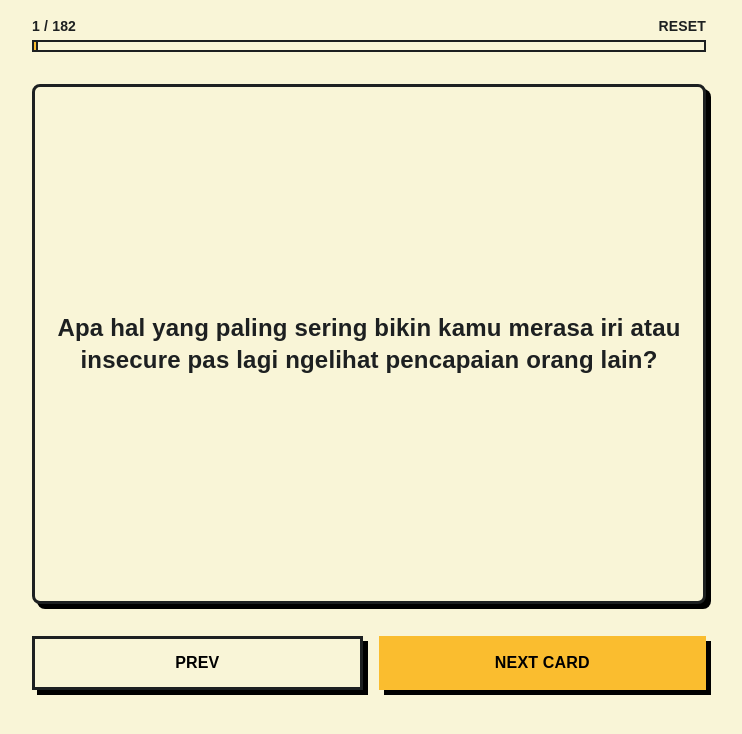
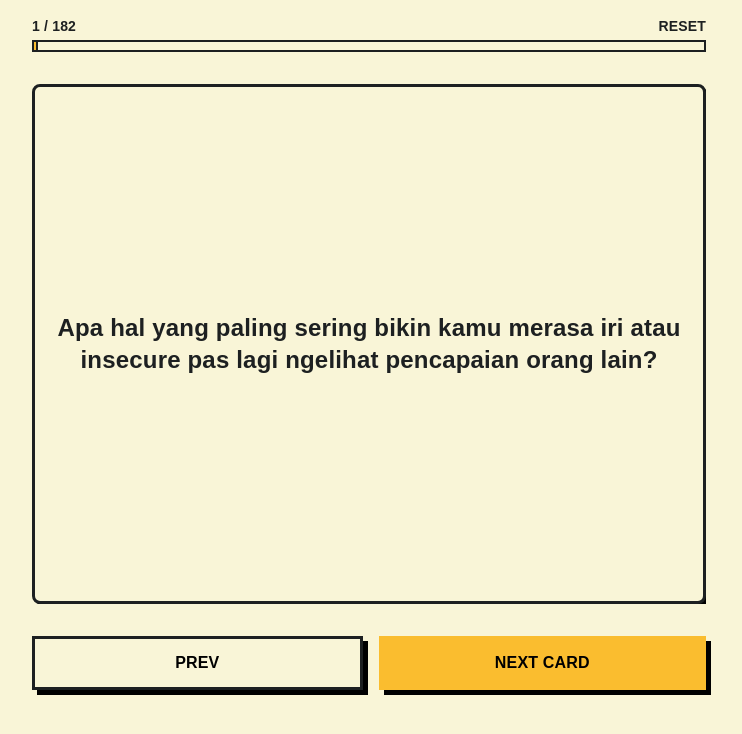
Before and after one commit to Jee-vim/connect, a React (Vite) app: page / in a window 1280 px wide. Both pictures are taken after a click on the button "START". Shown: the top 734 px of the page, without its empty margins (271-1013 px from the left). Built offline with nearby package versions, Linux system fonts and the light colour scheme; a web font is replaced by a local one.

Commit message:
fix: overflow

```diff
--- a/src/App.tsx
+++ b/src/App.tsx
@@ -70,7 +70,9 @@ export default function App() {
     <section className="w-full h-full">
       <div className="h-full flex flex-col justify-between gap-8">
         <Progress remaining={remaining} total={total} onReset={handleReset} />
-        <Card text={current} phase={phase} direction={direction} />
+        <div className='overflow-hidden'>
+          <Card text={current} phase={phase} direction={direction} />
+        </div>
         <div className="flex gap-4">
           <button
             className="bg-bg w-full px-6 py-3 font-bold text-black uppercase border-3 border-fg shadow-[5px_5px_0_0_#000] transition-all duration-100 ease-in active:translate-x-1 active:translate-y-1 active:shadow-none"
```
